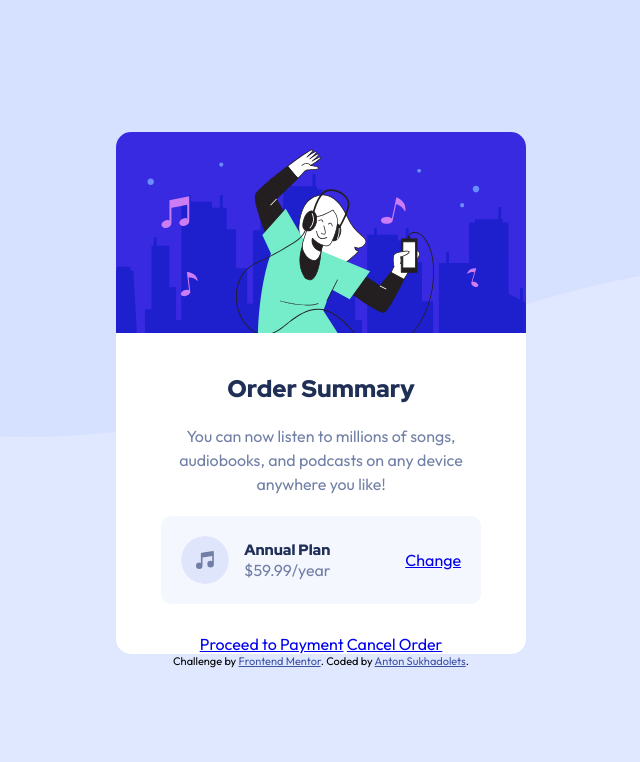
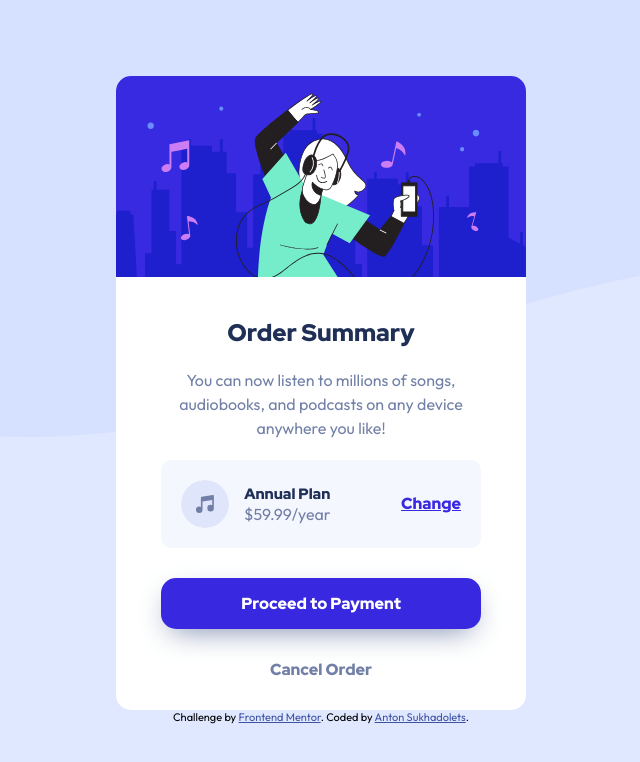
Before and after one commit to SuhodolecA/order-summary-component-main, a plain HTML site: page index.html in a window 1280 px wide. Shown: the whole page, without its empty margins (319-959 px from the left). Drawn offline with Linux system fonts and the light colour scheme.

Commit message:
feat: add final styles

```diff
--- a/index.html
+++ b/index.html
@@ -45,11 +45,12 @@
         </article>
         <div class="card-main__plans">
           <div class="card-main__plans-item">
-            <img src="images/icon-music.svg" alt="logo" class="card-main__plans-item__logo">
+            <img src="images/icon-music.svg" alt="musical note" class="card-main__plans-item__logo">
             <div class="card-main__plans-item__description">
               <h3 class="card-main__plans-item__description-title">Annual Plan</h3>
               <p class="card-main__plans-item__description-price">
-                <span class="card-main__plans-item__description-price__currency">$</span><span class="card-main__plans-item__description-price__value">59.99</span>
+                <span class="card-main__plans-item__description-price__currency">$</span>
+                <span class="card-main__plans-item__description-price__value">59.99</span>
                 <span class="card-main__plans-item__description-price__separator">/</span>
                 <span class="card-main__plans-item__description-price__period">year</span>
               </p>
@@ -60,8 +61,10 @@
       </div>
     </section>
     <section class="card-footer">
-      <a href="#" class="card-footer__payment-btn">Proceed to Payment</a>
-      <a href="#" class="card-footer__cancel-btn"> Cancel Order</a>
+      <div class="content-container">
+        <a href="#" class="card-footer-btns card-footer__payment-btn">Proceed to Payment</a>
+        <a href="#" class="card-footer-btns card-footer__cancel-btn"> Cancel Order</a>
+      </div>
     </section>
   </div>
 
--- a/styles/style.scss
+++ b/styles/style.scss
@@ -35,6 +35,7 @@ body {
 
 .content-container {
     max-width: 340px;
+    width: 100%;
     padding: 0 10px;
     margin: 0 auto;
 }
@@ -99,11 +100,68 @@ body {
                 }
 
                 &__btn {
+                    color: $bright-blue;
+                    font-family: $ff-rhd;
+                    font-weight: 900;
                     margin-left: auto;
+                    transition: all .2s linear;
+
+                    &:hover {
+                        color: hsl(245, 85%, 62%);
+                        text-decoration: none;
+                    }
+
+                    &:active {
+                        color: hsl(240, 55%, 52%);
+                        text-decoration: none;
+                    }
                 }
             }
 
         }
     }
+
+    &-footer {
+        display: flex;
+        flex-direction: column;
+
+        &-btns {
+            text-decoration: none;
+            font-family: $ff-rhd;
+            font-weight: 900;
+            display: inline-block;
+            cursor: pointer;
+        }
+
+        &__payment-btn {
+            background: $bright-blue;
+            color: hsl(100, 100%, 100%);
+            padding: 15px 0;
+            width: 100%;
+            border-radius: 15px;
+            box-shadow: 0 10px 30px -10px $desaturated-blue;
+            margin-bottom: 30px;
+            transition: all .3s linear;
+
+            &:hover {
+                background: hsl(245, 75%, 62%);
+            }
+
+            &:active {
+                background: hsl(245, 75%, 72%);
+            }
+        }
+
+        &__cancel-btn {
+            color: $desaturated-blue;
+            margin-bottom: 30px;
+            transition: all .3s linear;
+
+
+            &:hover {
+                color: $dark-blue;
+            }
+        }
+    }
 }
 // === / card styles ===
```
Also changed, not shown: styles/style.css, 1 other file.
